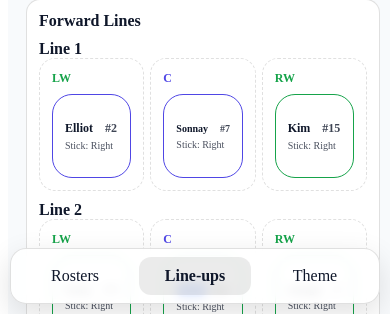
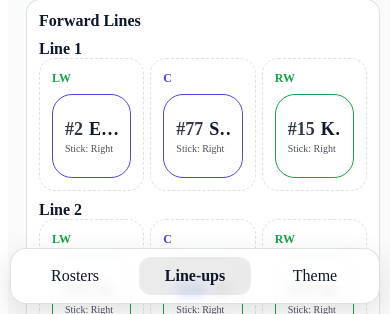
Before and after one commit to Newik83CZ/IceHockeyLineBuilder, a React (Vite) app: page /lineups in a window 390 px wide. Both pictures are taken after a click on the button "Auto-build lines". Shown: the part 530-844 px from the top of the page. Built offline with nearby package versions, Linux system fonts and the light colour scheme.

Commit message:
Fixing for phone

```diff
--- a/src/pages/Lineups.jsx
+++ b/src/pages/Lineups.jsx
@@ -164,21 +164,49 @@ function DraggablePlayer({ id, label, sublabel, preferredPosition }) {
             lineHeight: 1.15,
             minWidth: 0,
             overflow: "hidden",
-            whiteSpace: "nowrap",
             display: "flex",
-            alignItems: "baseline",
-            gap: 6,
+            flexDirection: "column",
           }}
         >
-          {labelObj.mode === "parts" ? (
-            <>
-              {/* First name: don’t ellipsis first */}
-              <span style={{ flexShrink: 0 }}>{labelObj.firstName}</span>
+          {/* LINE 1: number, leadership, first name */}
+          <span
+            style={{
+              display: "flex",
+              gap: 6,
+              minWidth: 0,
+              whiteSpace: "nowrap",
+              overflow: "hidden",
+            }}
+          >
+            {/* Number */}
+            {labelObj.number !== "" && labelObj.number !== null ? (
+              <span style={{ flexShrink: 0, opacity: 0.85 }}>
+                #{labelObj.number}
+              </span>
+            ) : null}
 
-              <br />
+            {/* Leadership */}
+            {labelObj.leadership ? (
+              <span
+                ref={badgeRef}
+                style={{
+                  fontSize: 10,
+                  fontWeight: 900,
+                  padding: "2px 6px",
+                  borderRadius: 8,
+                  background: "var(--primary)",
+                  color: "white",
+                  flexShrink: 0,
+                  lineHeight: 1,
+                }}
+                title={labelObj.leadership === "C" ? "Captain" : "Alternate"}
+              >
+                "{labelObj.leadership}"
+              </span>
+            ) : null}
 
-              {/* Last name: ellipsis first */}
-              {labelObj.lastName ? (
+            {/* First name */}
+            {labelObj.firstName ? (
               <span
                 style={{
                   minWidth: 0,
@@ -186,27 +214,26 @@ function DraggablePlayer({ id, label, sublabel, preferredPosition }) {
                   textOverflow: "ellipsis",
                 }}
               >
-                  {labelObj.lastName}
+                {labelObj.firstName}
               </span>
             ) : null}
+          </span>
 
-              {/* Number */}
-              {labelObj.number !== "" && labelObj.number !== null ? (
-                <span style={{ flexShrink: 0, opacity: 0.8 }}>#{labelObj.number}</span>
-              ) : null}
-            </>
-          ) : (
+          {/* LINE 2: last name */}
+          {labelObj.lastName ? (
             <span
               style={{
                 minWidth: 0,
                 overflow: "hidden",
                 textOverflow: "ellipsis",
+                opacity: 0.95,
               }}
             >
-              {labelObj.text}
+              {labelObj.lastName}
             </span>
-          )}
+          ) : null}
         </span>
+
       </div>
 
       {sublabel ? <div style={{ fontSize: 10, opacity: 0.75 }}>{sublabel}</div> : null}
```
Lines whose indentation alone changed are shown as unchanged.
